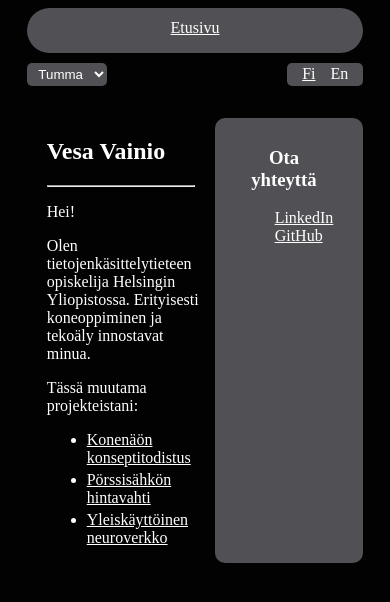
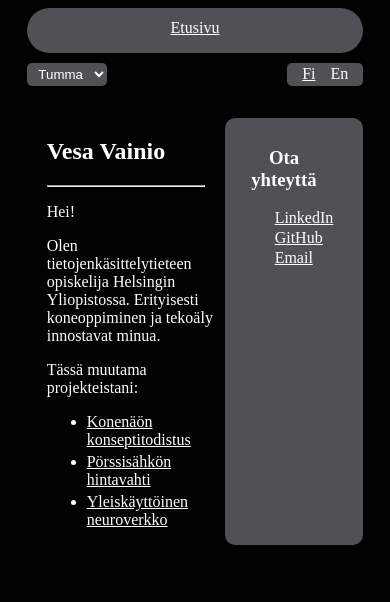
Before and after one commit to vainiovesa/mywebsite, a Flask app: page / in a window 390 px wide. Shown: the top 602 px of the page. Run offline with Flask 3, Linux system fonts and the light colour scheme.

Commit message:
Add mailto

```diff
--- a/static/main.css
+++ b/static/main.css
@@ -145,11 +145,15 @@ language :not(#active) {
 sidebar {
   border-radius: 10px;
   background-color: var(--nav-color);
-  padding: 10px 30px 10px 20px;
+  padding: 10px 30px 0px 10px;
 }
 
-contact li {
-  display: inline-block;
+sidebar ul {
+  list-style-type: none;
+}
+
+sidebar li {
+  margin-bottom: 2px
 }
 
 contact h3 {
@@ -213,10 +217,13 @@ content-index hr {
 
   sidebar ul {
     margin-top: 5px;
+    display: flex;
+    justify-content: space-around
   }
 
   sidebar li {
-    display: inline-block;
+    width: 25%;
+    text-align: center;
   }
 
   sidebar h3 {
--- a/templates/index.html
+++ b/templates/index.html
@@ -70,6 +70,9 @@
         <li>
           <a href="https://github.com/vainiovesa">GitHub</a>
         </li>
+        <li>
+          <a href="mailto:vesa@testausserveri.fi">Email</a>
+        </li>
       </ul>
     </contact>
   </sidebar>
```
